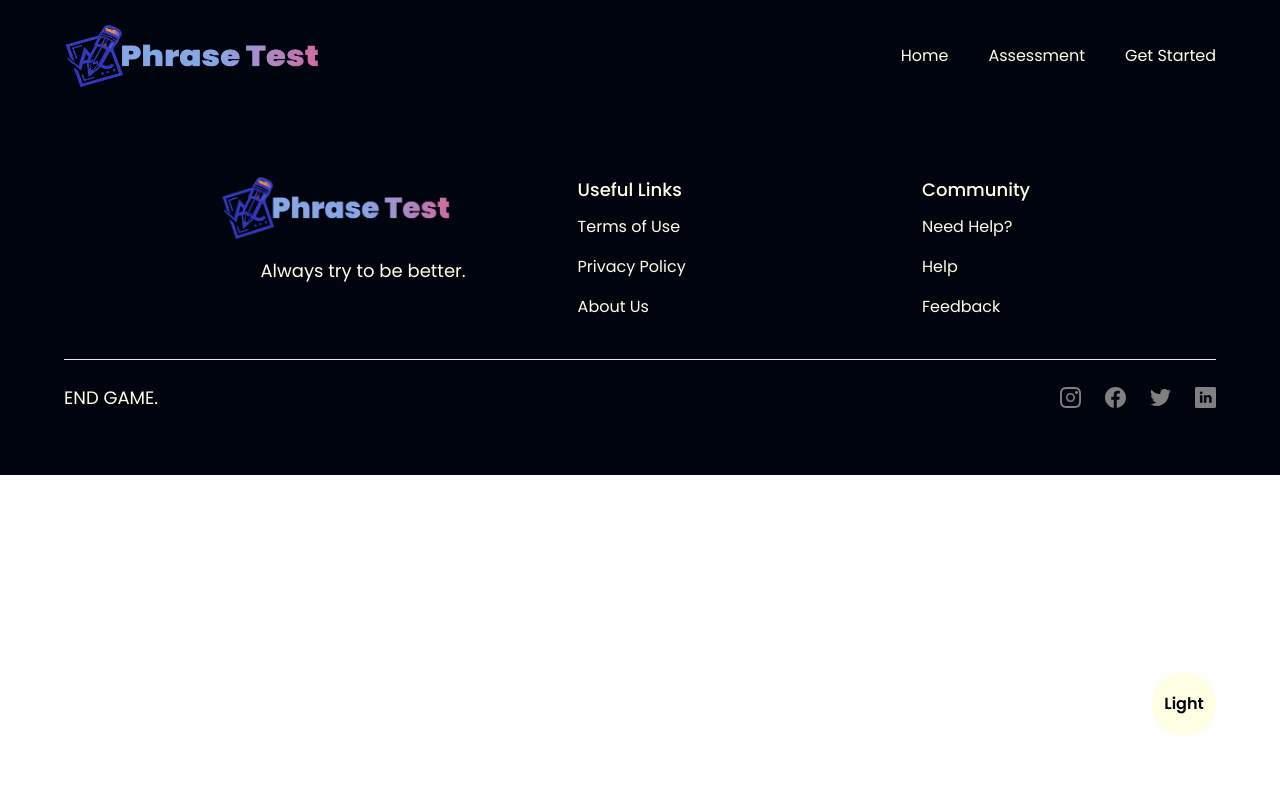
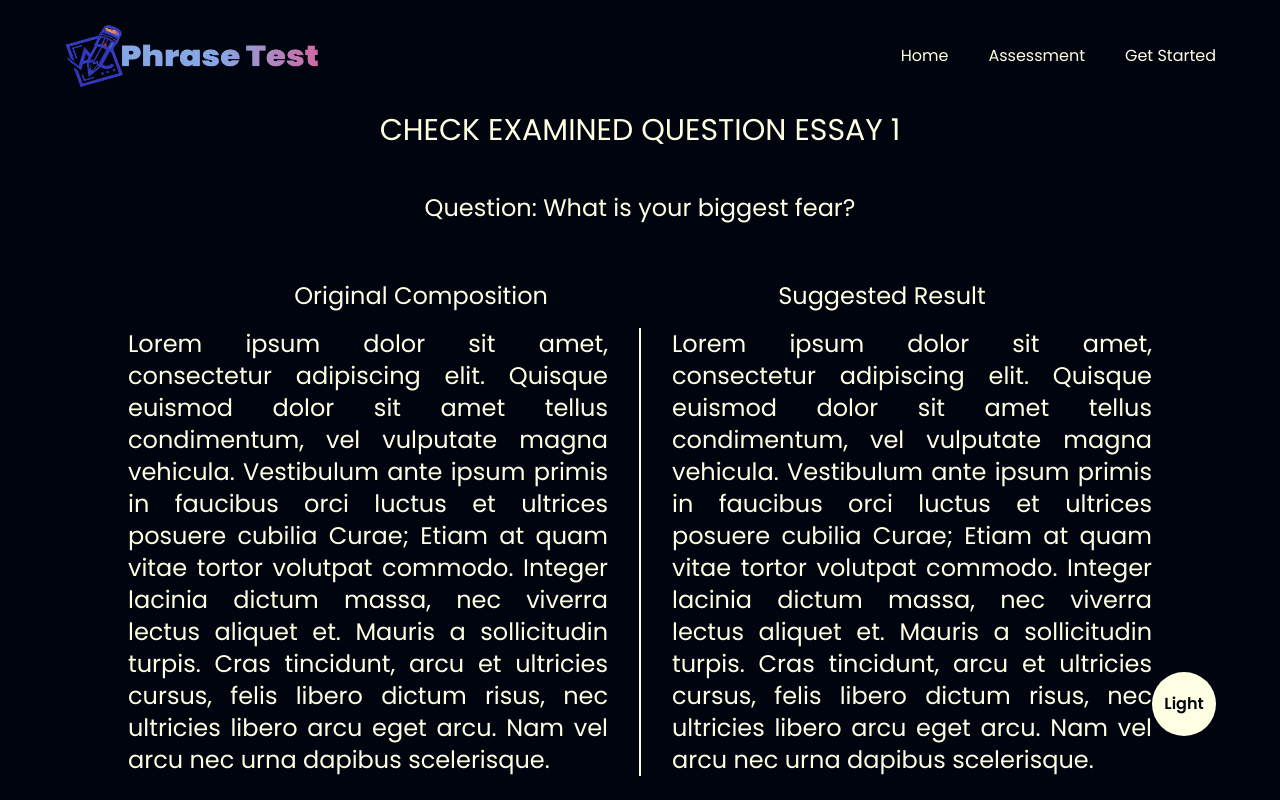
Before and after one commit to JhondhelPago/phrasetest_app, a React (Vite) app: page /examineresults in a window 1280 px wide. Shown: the top 800 px of the page. Built offline with nearby package versions, Linux system fonts and the light colour scheme.

Commit message:
addition from solis examineresult

```diff
--- /dev/null
+++ b/src/components/Comparison.jsx
@@ -0,0 +1,35 @@
+import React from 'react'
+import styles from '../style'
+
+const Comparison = () => {
+  return (
+    <>
+    <div>
+      <h1 className='flex items-center justify-center font-poppins text-white text-3xl mb-11 text-center'>CHECK EXAMINED QUESTION ESSAY 1</h1>
+      <h2 className='flex items-center justify-center font-poppins text-white text-2xl'>Question: What is your biggest fear?</h2>
+    </div>
+    <div className="w-full flex-col justify-evenly items-center md:flex-col sm:flex-col mb-6 relative mt-14">
+
+      <div className="relative">
+        <div>
+          <div className="flex flex-row justify-evenly items-start relative mb-4 text-center xs:text-center md:text-center">
+            <h1 className="text-2xl font-poppins text-white">Original Composition</h1> {/* Fix margin */}
+            <h1 className="text-2xl font-poppins text-white">Suggested Result</h1>
+          </div>
+
+          <div className="flex flex-row justify-evenly text-justify relative">
+            <p className="text-2xl font-poppins text-white w-5/12">Lorem ipsum dolor sit amet, consectetur adipiscing elit. Quisque euismod dolor sit amet tellus condimentum, vel vulputate magna vehicula. Vestibulum ante ipsum primis in faucibus orci luctus et ultrices posuere cubilia Curae; Etiam at quam vitae tortor volutpat commodo. Integer lacinia dictum massa, nec viverra lectus aliquet et. Mauris a sollicitudin turpis. Cras tincidunt, arcu et ultricies cursus, felis libero dictum risus, nec ultricies libero arcu eget arcu. Nam vel arcu nec urna dapibus scelerisque.</p>
+              <div className="border-l-2 border-white absolute top-0 bottom-0 left-1/2 transform -translate-x-1/2"></div> {/* Vertical Line */}
+            <p className="text-2xl font-poppins text-white w-5/12">Lorem ipsum dolor sit amet, consectetur adipiscing elit. Quisque euismod dolor sit amet tellus condimentum, vel vulputate magna vehicula. Vestibulum ante ipsum primis in faucibus orci luctus et ultrices posuere cubilia Curae; Etiam at quam vitae tortor volutpat commodo. Integer lacinia dictum massa, nec viverra lectus aliquet et. Mauris a sollicitudin turpis. Cras tincidunt, arcu et ultricies cursus, felis libero dictum risus, nec ultricies libero arcu eget arcu. Nam vel arcu nec urna dapibus scelerisque.</p>
+          </div>
+          <div className="flex flex-row justify-evenly items-start relative mb-4 text-center xs:text-center md:text-center">
+            <h1 className="text-3xl font-poppins text-green-500 mt-14">Analysis</h1>
+          </div>
+        </div>
+      </div>
+    </div>
+    </>
+  )
+}
+
+export default Comparison
--- a/src/components/index.js
+++ b/src/components/index.js
@@ -7,6 +7,7 @@ import Testimonials from "./Testimonials";
 import Hero from "./Hero";
 import InputDetails from "./InputDetails";
 import Button from "./Button";
+import Comparison from "./Comparison";
 
 export {
   Navbar,
@@ -18,4 +19,5 @@ export {
   Hero,
   InputDetails,
   Button,
+  Comparison,
 };
--- a/src/pages/ExamineResults.jsx
+++ b/src/pages/ExamineResults.jsx
@@ -1,10 +1,11 @@
 import React from 'react';
 import styles from '../style';
 
-import { Navbar, Footer, Button, } from '../components';
+import { Navbar, Footer, Button, Comparison, } from '../components';
 
 const ExamineResults = ({isDark, changeColorTheme}) => {
   return (
+    <>
     <div className={!isDark && 'dark'}>
         <div className=' bg-white  dark:bg-primary w-full overflow-hidden'>
             <div className={`${styles.paddingX} ${styles.flexCenter}`}>
@@ -12,6 +13,13 @@ const ExamineResults = ({isDark, changeColorTheme}) => {
                     <Navbar />
                 </div>
             </div>
+
+            <div className={`${styles.paddingX} ${styles.flexCenter}`}>
+                <div className={`${styles.boxWidth}`}>
+                    <Comparison />
+                </div>
+            </div>
+
             <div className={`bg-white  dark:bg-primary ${styles.paddingX} ${styles.flexStart}`}>
                 <div className={`${styles.boxWidth}`}>
                     <Button isDark={isDark} changeColorTheme={changeColorTheme}></Button>
@@ -20,7 +28,7 @@ const ExamineResults = ({isDark, changeColorTheme}) => {
             </div>
         </div>
     </div>
-
+    </>
 
   )
 }
```
Also changed, not shown: 1 other file (tests, documents, lock files or other folders).
